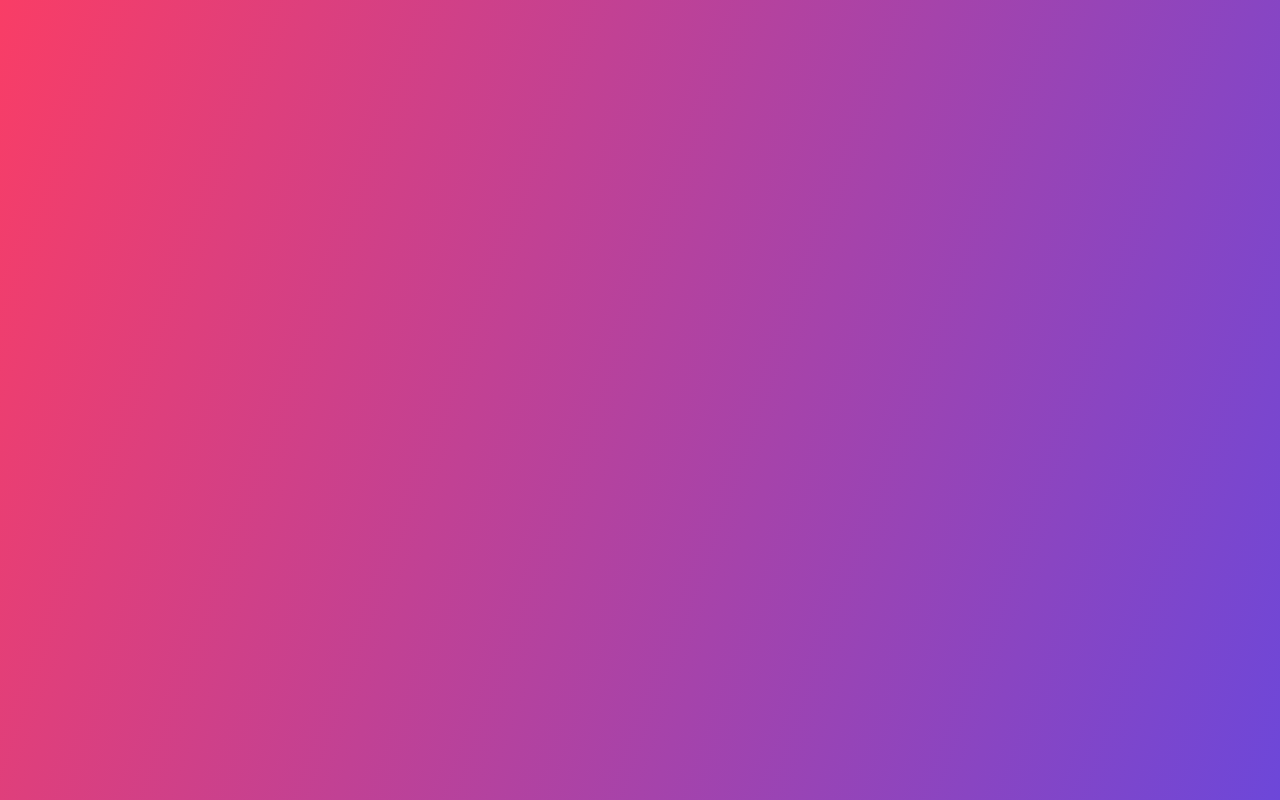
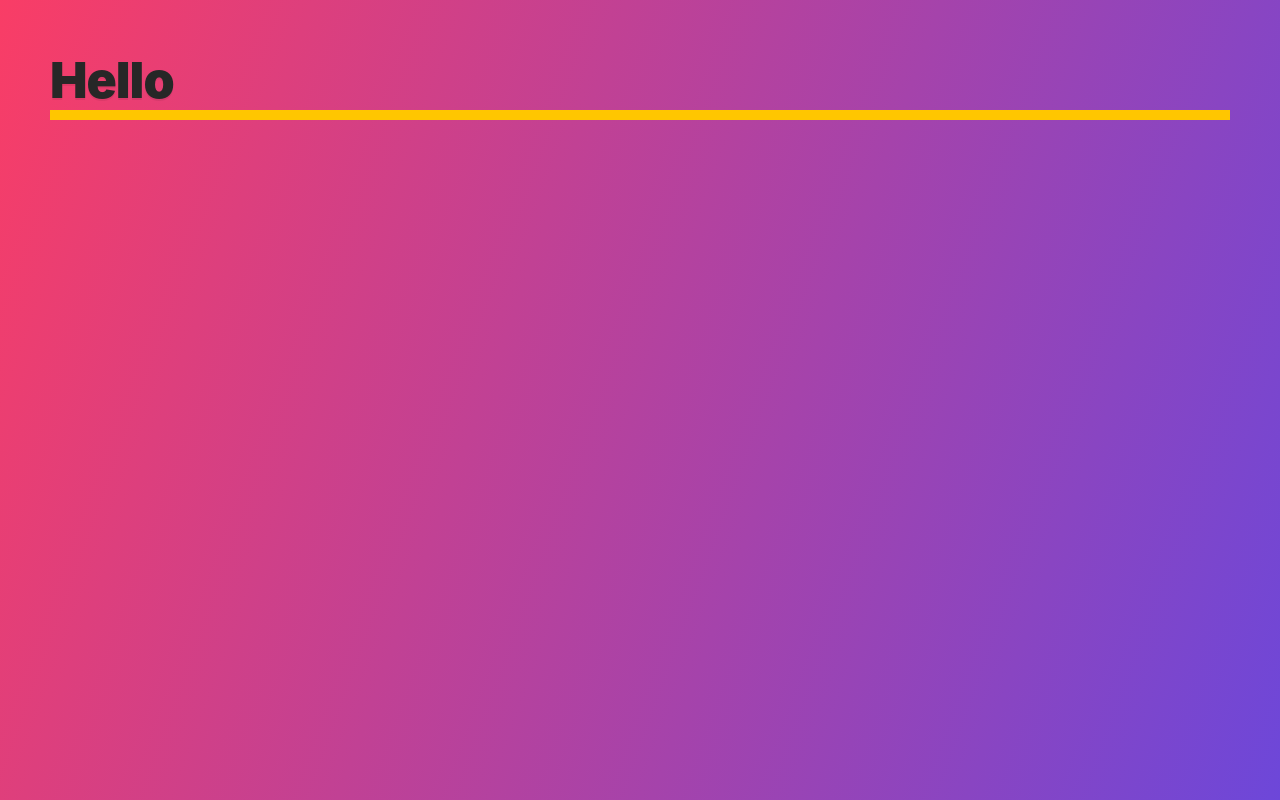
Before and after one commit to over40dev/edu-css-grid, a website: page 02-Starter Files and Tooling Setup/index.html in a window 1280 px wide. Drawn offline with Linux system fonts and the light colour scheme; files that its build step writes are made by us from their sources.

Commit message:
02-Starter Files and Tooling Setup - complete

```diff
--- a/index.html
+++ b/02-Starter Files and Tooling Setup/index.html
@@ -5,9 +5,17 @@
   <meta http-equiv="X-UA-Compatible" content="IE=edge">
   <meta name="viewport" content="width=device-width, initial-scale=1.0">
   <link rel="stylesheet" href="assets/style.css">
+  <style>
+    p {
+      font-size: 50px;
+      color: var(--black);
+      border-bottom: 10px solid var(--yellow);
+    }
+  </style>
   <title>CSS Grid</title>
 </head>
 <body>
+  <p>Hello</p>
 
 </body>
 </html>
```
